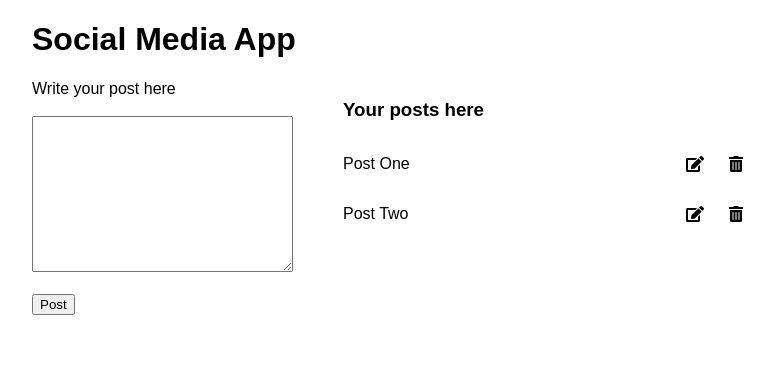
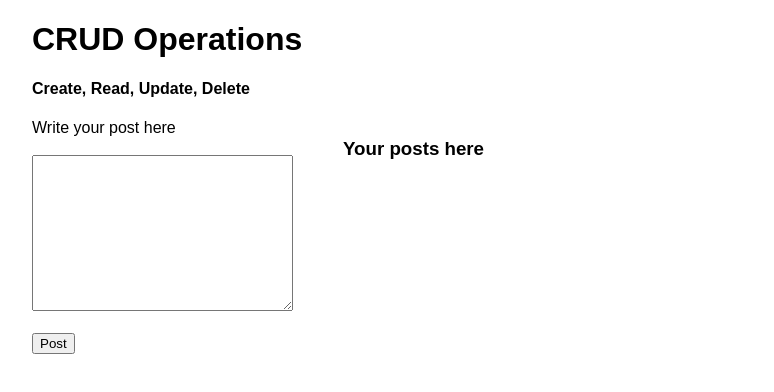
Before and after one commit to Mahmudur-Rahman-Salman/CRUD-Operations-With-Js, a plain HTML site: page index.html in a window 1280 px wide. Shown: the whole page, without its empty margins (18-792 px from the left). Drawn offline with Linux system fonts and the light colour scheme.

Commit message:
completed simple crud operations app

```diff
--- a/index.html
+++ b/index.html
@@ -13,7 +13,8 @@
     <link rel="stylesheet" href="style.css" />
   </head>
   <body>
-    <h1>Social Media App</h1>
+    <h1>CRUD Operations</h1>
+    <h4>Create, Read, Update, Delete</h4>
     <div class="container">
         <!-- Creating Post -->
       <div class="left">
@@ -30,20 +31,7 @@
       <div class="right">
         <h3>Your posts here</h3>
         <div id="posts">
-          <div>
-            <p>Post One</p>
-            <span class="options">
-              <i class="fas fa-edit"></i>
-              <i class="fas fa-trash-alt"></i>
-            </span>
-          </div>
-          <div>
-            <p>Post Two</p>
-            <span class="options">
-              <i class="fas fa-edit"></i>
-              <i class="fas fa-trash-alt"></i>
-            </span>
-          </div>
+
         </div>
       </div>
     </div>
```
